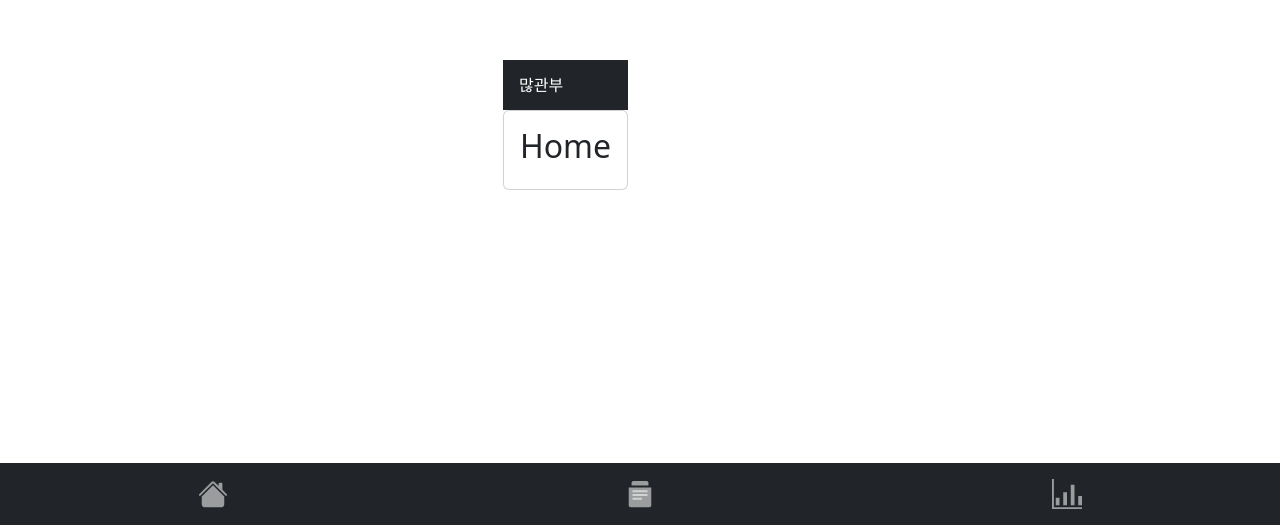
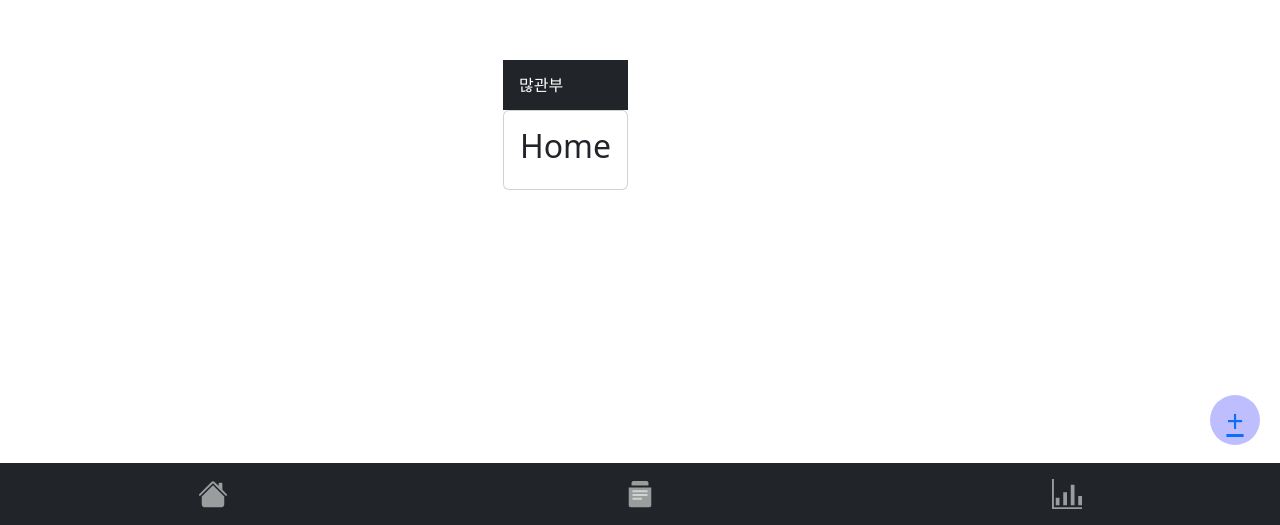
Before and after one commit to dltnalss/skeleton-project, a Vue app: page / in a window 1280 px wide. Shown: the part 275-800 px from the top of the page. Built offline with nearby package versions, Linux system fonts and the light colour scheme.

Commit message:
+ 버튼 추가 (텍스트 디자인은 추후 변경하겠음)

```diff
--- a/src/components/Header.vue
+++ b/src/components/Header.vue
@@ -5,6 +5,10 @@
   >
     많관부
   </div>
+
+  <button id="plusButton">
+    <router-link to="/addList">+</router-link>
+  </button>
 
   <nav class="navbar bg-dark navbar-dark fixed-bottom">
     <ul
@@ -76,5 +80,30 @@
   </nav>
 </template>
 
-<script></script>
-<style></style>
+<script>
+import router from '@/router';
+</script>
+<style scoped>
+#plusButton,
+#plusButton:visited,
+#plusButton:hover,
+#plusButton:active,
+#plusButton:focus {
+  border-radius: 50%;
+  background-color: rgb(190, 190, 255);
+  color: white;
+  width: 50px;
+  height: 50px;
+  border: none;
+  font-size: 30px;
+  text-decoration: none !important;
+
+  position: fixed;
+  right: 20px;
+  bottom: 80px;
+
+  display: flex;
+  align-items: center;
+  justify-content: center;
+}
+</style>
```
